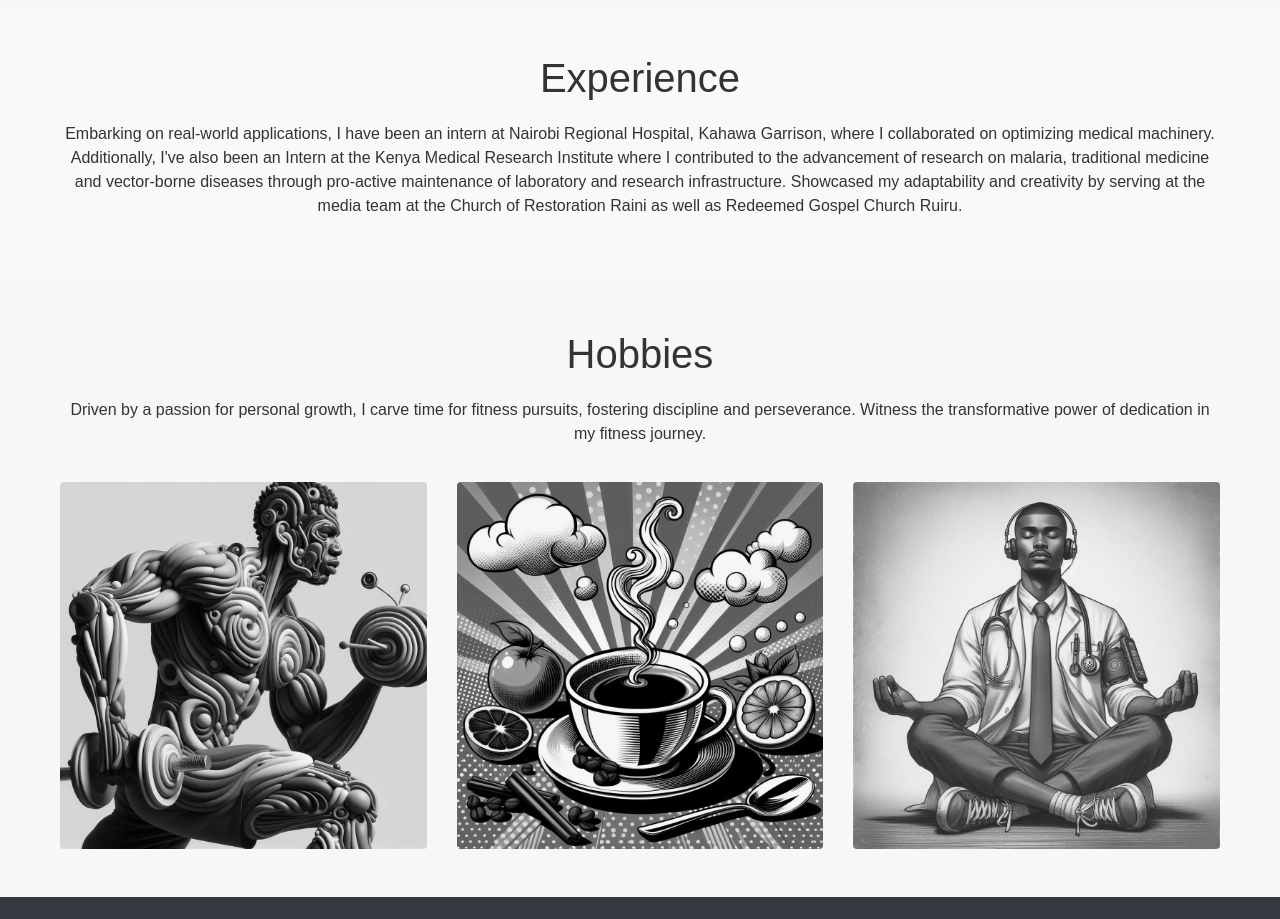
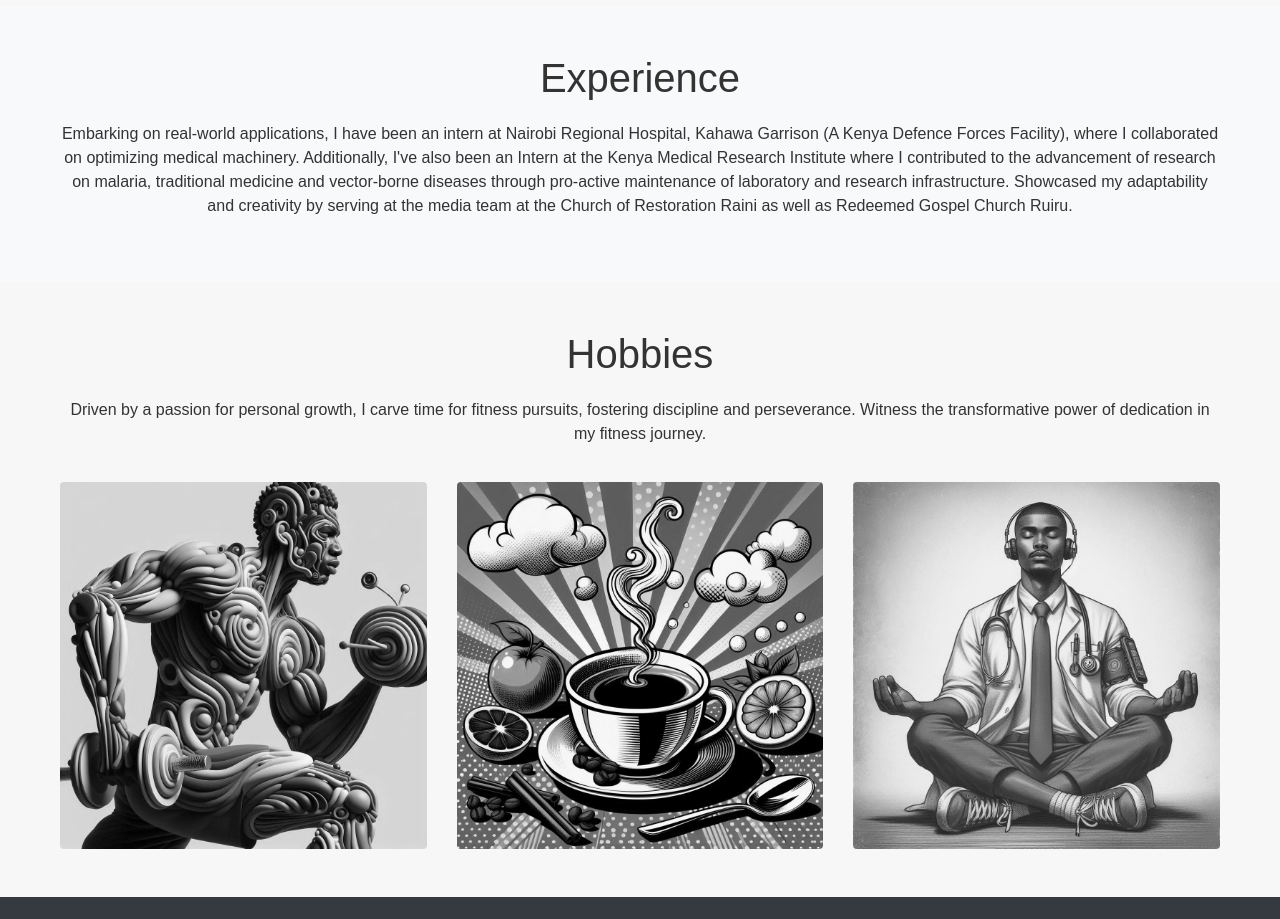
Before and after one commit to blazinbanana/the-portfolio, a plain HTML site: page index.html in a window 1280 px wide. Shown: the part 2480-3399 px from the top of the page. Drawn offline with nearby package versions, Linux system fonts and the light colour scheme.

Commit message:
Update index.html

```diff
--- a/index.html
+++ b/index.html
@@ -88,7 +88,7 @@
     <section id="experience" class="py-5 text-center bg-light fade-in">
         <div class="container">
             <h2>Experience</h2>
-            <p>Embarking on real-world applications, I have been an intern at Nairobi Regional Hospital, Kahawa Garrison, where I collaborated on optimizing medical machinery. Additionally, I've also been an Intern at the Kenya Medical Research Institute where I contributed to the advancement of research on malaria, traditional medicine and vector-borne diseases through pro-active maintenance of laboratory and research infrastructure. Showcased my adaptability and creativity by serving at the media team at the Church of Restoration Raini as well as Redeemed Gospel Church Ruiru.</p>
+            <p>Embarking on real-world applications, I have been an intern at Nairobi Regional Hospital, Kahawa Garrison (A Kenya Defence Forces Facility), where I collaborated on optimizing medical machinery. Additionally, I've also been an Intern at the Kenya Medical Research Institute where I contributed to the advancement of research on malaria, traditional medicine and vector-borne diseases through pro-active maintenance of laboratory and research infrastructure. Showcased my adaptability and creativity by serving at the media team at the Church of Restoration Raini as well as Redeemed Gospel Church Ruiru.</p>
         </div>
     </section>
 
```
